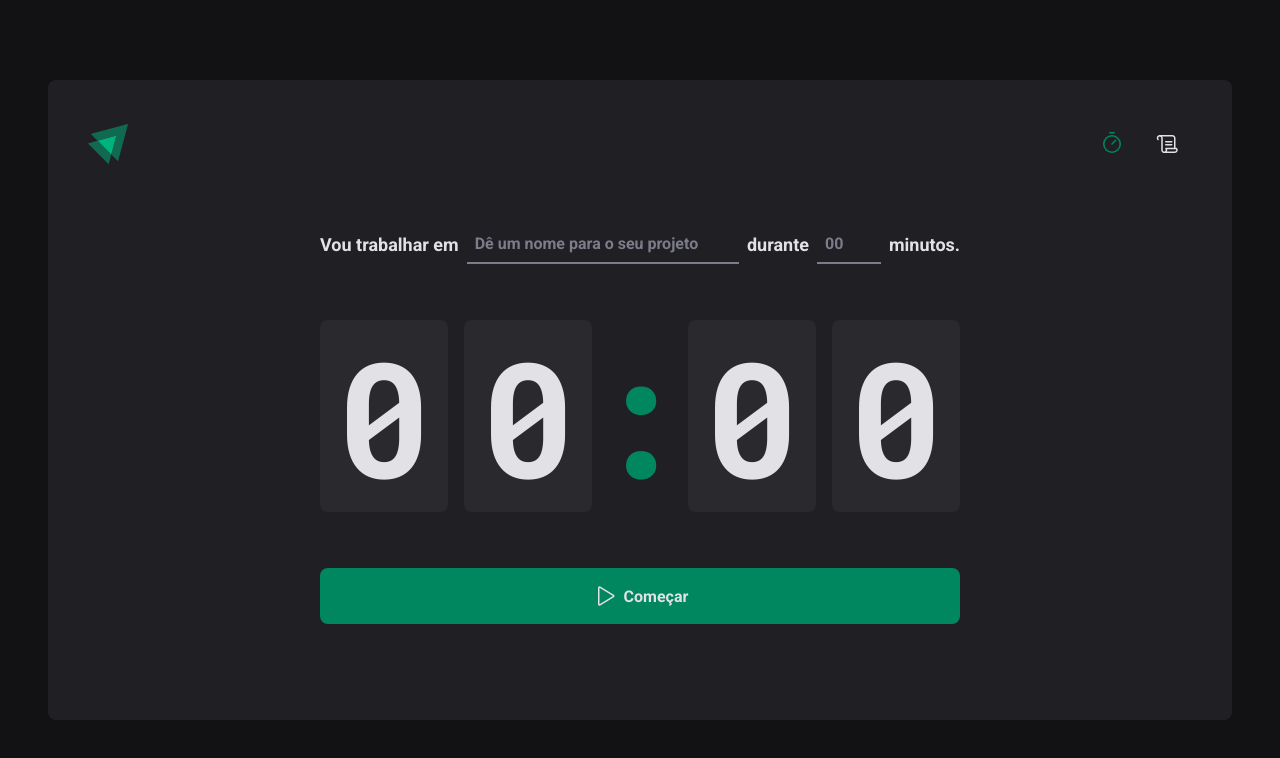
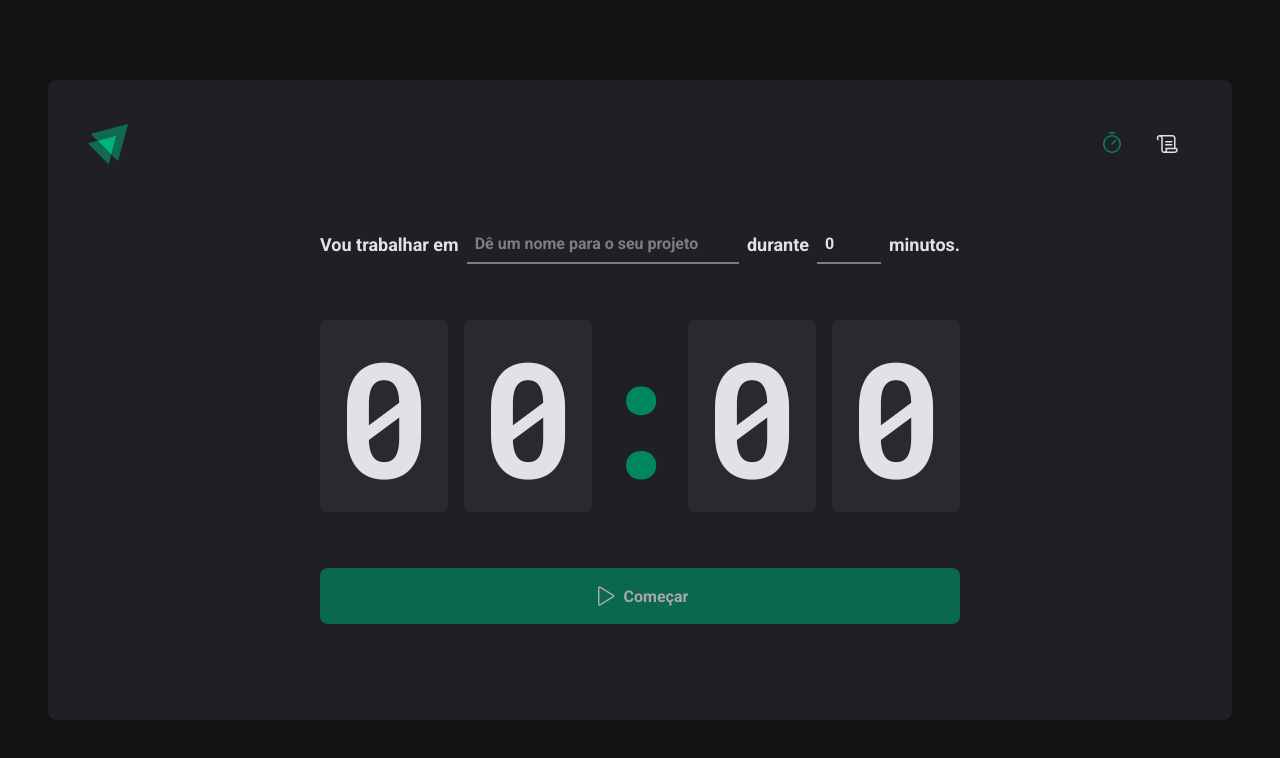
Before and after one commit to ericlys/Pomodoro, a React (Vite) app: page / in a window 1280 px wide. Shown: the top 758 px of the page. Built offline with nearby package versions, Linux system fonts and the light colour scheme.

Commit message:
feat: form with react-hook-form and zod

```diff
--- a/package.json
+++ b/package.json
@@ -10,11 +10,14 @@
     "lint": "eslint src --ext .ts,.tsx"
   },
   "dependencies": {
+    "@hookform/resolvers": "^2.9.7",
     "phosphor-react": "^1.4.1",
     "react": "^18.2.0",
     "react-dom": "^18.2.0",
+    "react-hook-form": "^7.34.2",
     "react-router-dom": "^6.3.0",
-    "styled-components": "^5.3.5"
+    "styled-components": "^5.3.5",
+    "zod": "^3.18.0"
   },
   "devDependencies": {
     "@rocketseat/eslint-config": "^1.1.3",
--- a/src/pages/Home/index.tsx
+++ b/src/pages/Home/index.tsx
@@ -1,4 +1,8 @@
 import { Play } from 'phosphor-react'
+import { useForm } from 'react-hook-form'
+import { zodResolver } from '@hookform/resolvers/zod'
+import * as zod from 'zod'
+
 import {
   HomeContainer,
   FormContainer,
@@ -9,16 +13,48 @@ import {
   MinutesAmountInput,
 } from './styles'
 
+const newCycleFormValidationSchema = zod.object({
+  task: zod.string().min(1, 'Informe a tarefa'),
+  minutesAmount: zod
+    .number()
+    .min(5, 'O ciclo precisa ser de no mínimo 60 minutos.')
+    .max(60, 'O ciclo precisa ser de no máximo 60 minutos.'),
+})
+
+// interface NewCycleFormData {
+//   task: string
+//   minutesAmount: number
+// }
+
+type NewCycleFormData = zod.infer<typeof newCycleFormValidationSchema>
+
 export function Home() {
+  const { register, handleSubmit, watch, reset } = useForm<NewCycleFormData>({
+    resolver: zodResolver(newCycleFormValidationSchema),
+    defaultValues: {
+      task: '',
+      minutesAmount: 0,
+    },
+  })
+
+  function handleCreateNewCycle(data: NewCycleFormData) {
+    console.log(data)
+    reset()
+  }
+
+  const task = watch('task')
+  const isSubmitDisabled = !task
+
   return (
     <HomeContainer>
-      <form action="">
+      <form onSubmit={handleSubmit(handleCreateNewCycle)} action="">
         <FormContainer>
           <label htmlFor="task">Vou trabalhar em</label>
           <TaskInput
             id="task"
             list="task-suggestions"
             placeholder="Dê um nome para o seu projeto"
+            {...register('task')}
           />
 
           <datalist id="task-suggestions">
@@ -36,6 +72,7 @@ export function Home() {
             step={5}
             min={5}
             max={60}
+            {...register('minutesAmount', { valueAsNumber: true })}
           />
 
           <span>minutos.</span>
@@ -49,7 +86,7 @@ export function Home() {
           <span>0</span>
         </CountdownContainer>
 
-        <StartCountdownButton type="submit">
+        <StartCountdownButton disabled={isSubmitDisabled} type="submit">
           <Play size={24} />
           Começar
         </StartCountdownButton>
```
Also changed, not shown: 1 other file (tests, documents, lock files or other folders).
